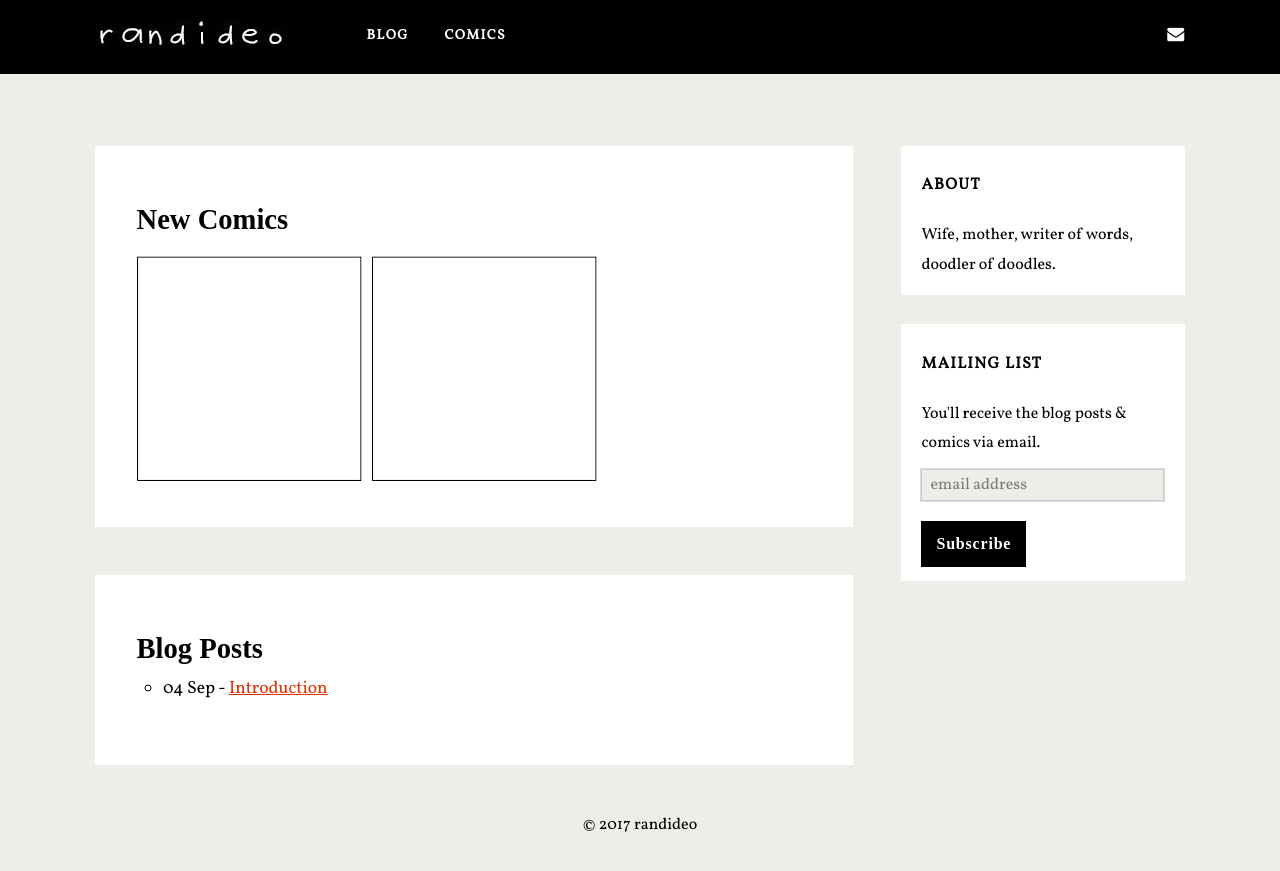
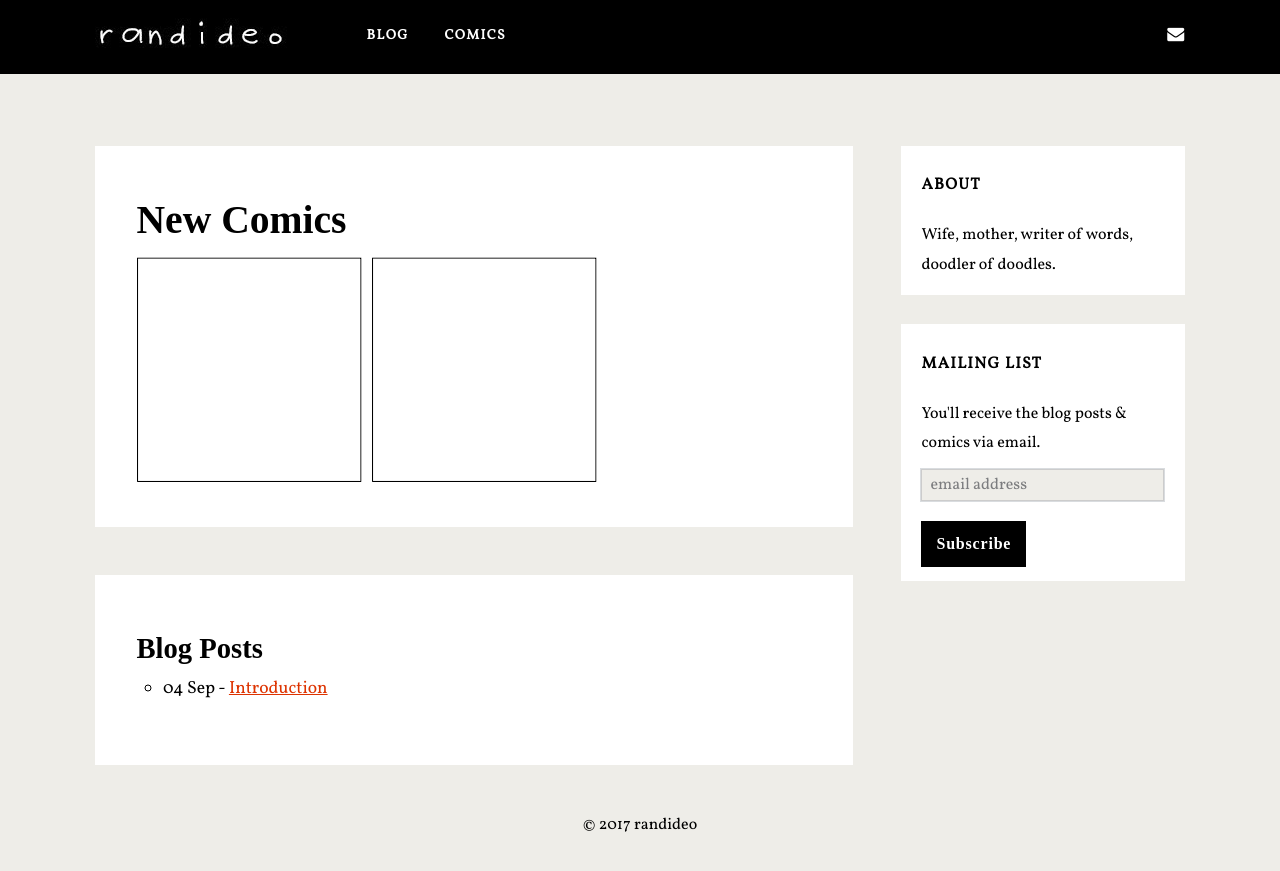
Before and after one commit to randideo/randideo.github.io, a Jekyll site: the page built from backup.html, in a window 1280 px wide. Shown: the top 871 px of the page. Built offline with Jekyll 4.4.1, drawn with Linux system fonts in a browser that asks for light colours; nearby versions of some CDN libraries; some web fonts are replaced; comment, search, counter and statistics services are not loaded.

Commit message:
Create backup.html

```diff
--- a/backup.html
+++ b/backup.html
@@ -5,9 +5,9 @@
  <div class='post-outer'>
 	 <div class='post hentry'>
 		 <div class="entry-content">
-			 <h3 style="padding-bottom: 10px;">New Comics</h3>
+			 <h2 style="padding-bottom: 10px;">New Comics</h2>
 <ul style="list-style: none; float: left; margin: 0em;">
-	{% for post in site.categories.Comics limit: 5 %}
+	{% for post in site.categories.Comics limit: 6 %}
 	<li style="float: left; padding-right: 10px;">  <a href="{{ post.url }}" ><img src="{{ post.thumbnail }}" /></a></li>
 {% endfor %}</ul>
 
```
